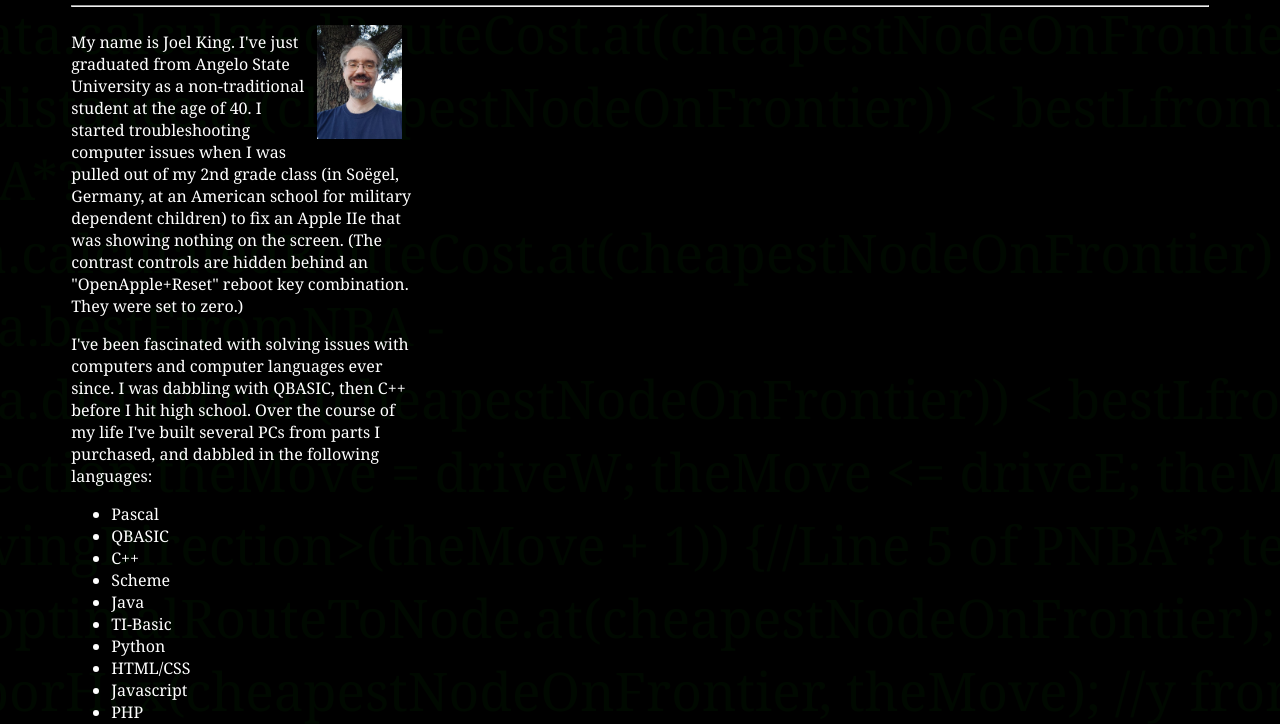
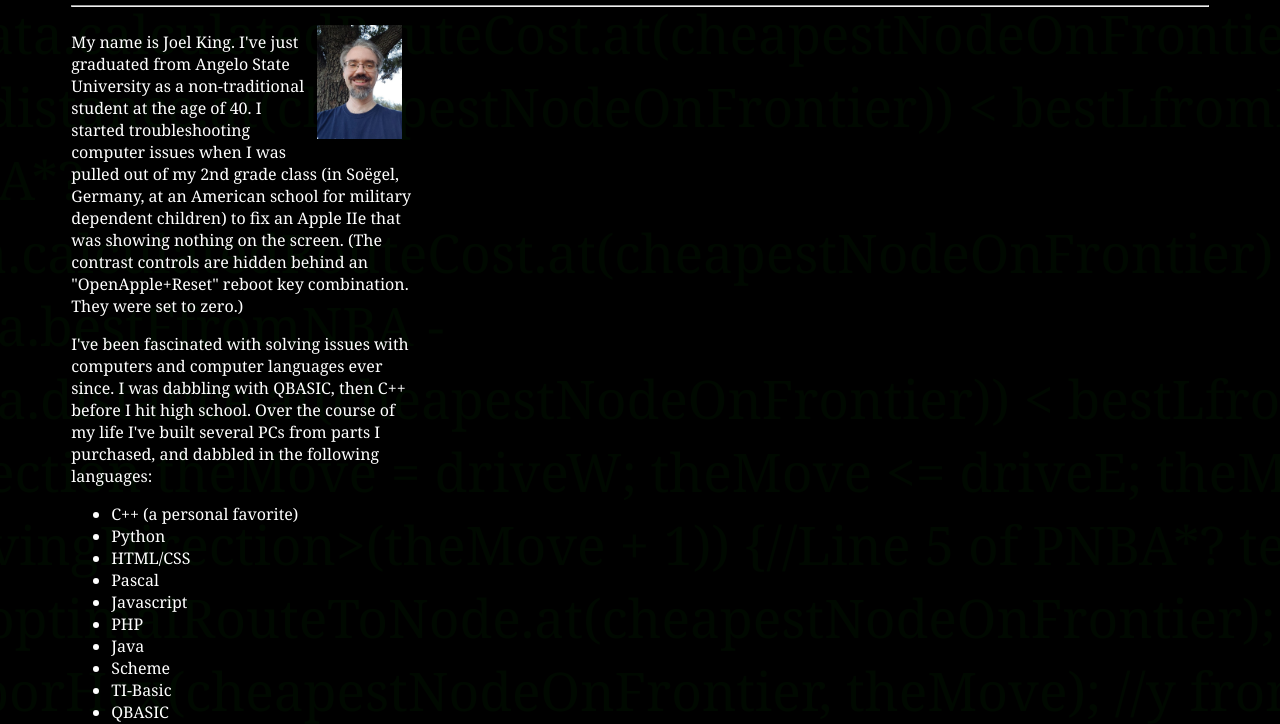
Before and after one commit to JEnduriumK/jenduriumk.github.io, a plain HTML site: page index.html in a window 1280 px wide. Shown: the part 84-808 px from the top of the page. Drawn offline with Linux system fonts and the light colour scheme.

Commit message:
Reorder list of languages

```diff
--- a/index.html
+++ b/index.html
@@ -33,16 +33,16 @@
                     <p>My name is Joel King. I've just graduated from Angelo State University as a non-traditional student at the age of 40. I started troubleshooting computer issues when I was pulled out of my 2nd grade class (in Soëgel, Germany, at an American school for military dependent children) to fix an Apple IIe that was showing nothing on the screen. (The contrast controls are hidden behind an "OpenApple+Reset" reboot key combination. They were set to zero.)</p>
                     <p>I've been fascinated with solving issues with computers and computer languages ever since. I was dabbling with QBASIC, then C++ before I hit high school. Over the course of my life I've built several PCs from parts I purchased, and dabbled in the following languages:</p>
                     <ul>
-                        <li>Pascal</li>
-                        <li>QBASIC</li>
-                        <li>C++</li>
-                        <li>Scheme</li>
-                        <li>Java</li>
-                        <li>TI-Basic</li>
+                        <li>C++ (a personal favorite)</li>
                         <li>Python</li>
                         <li>HTML/CSS</li>
+                        <li>Pascal</li>
                         <li>Javascript</li>
                         <li>PHP</li>
+                        <li>Java</li>
+                        <li>Scheme</li>
+                        <li>TI-Basic</li>
+                        <li>QBASIC</li>
                         <li>And more...</li>
                     </ul>
 
```
